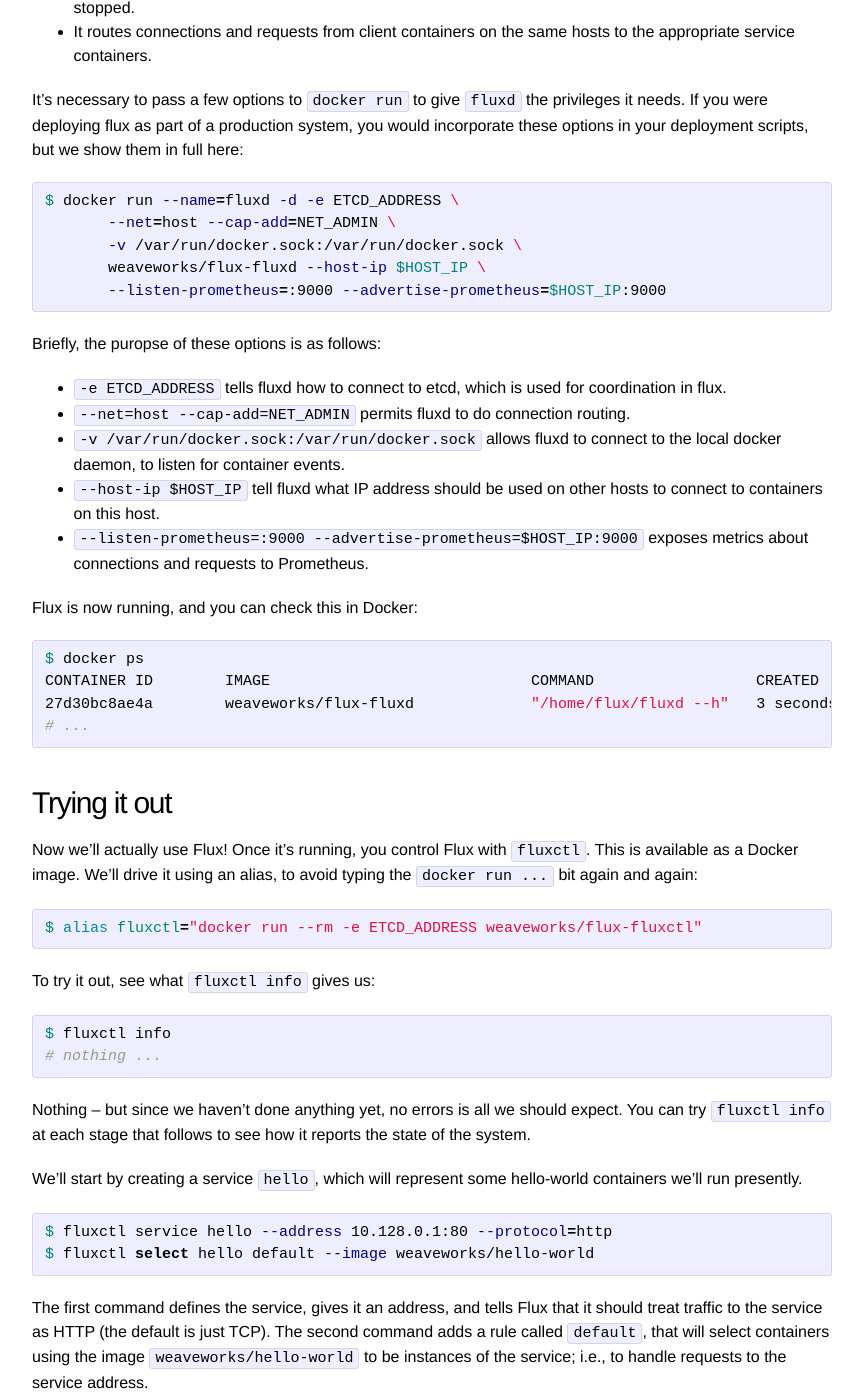
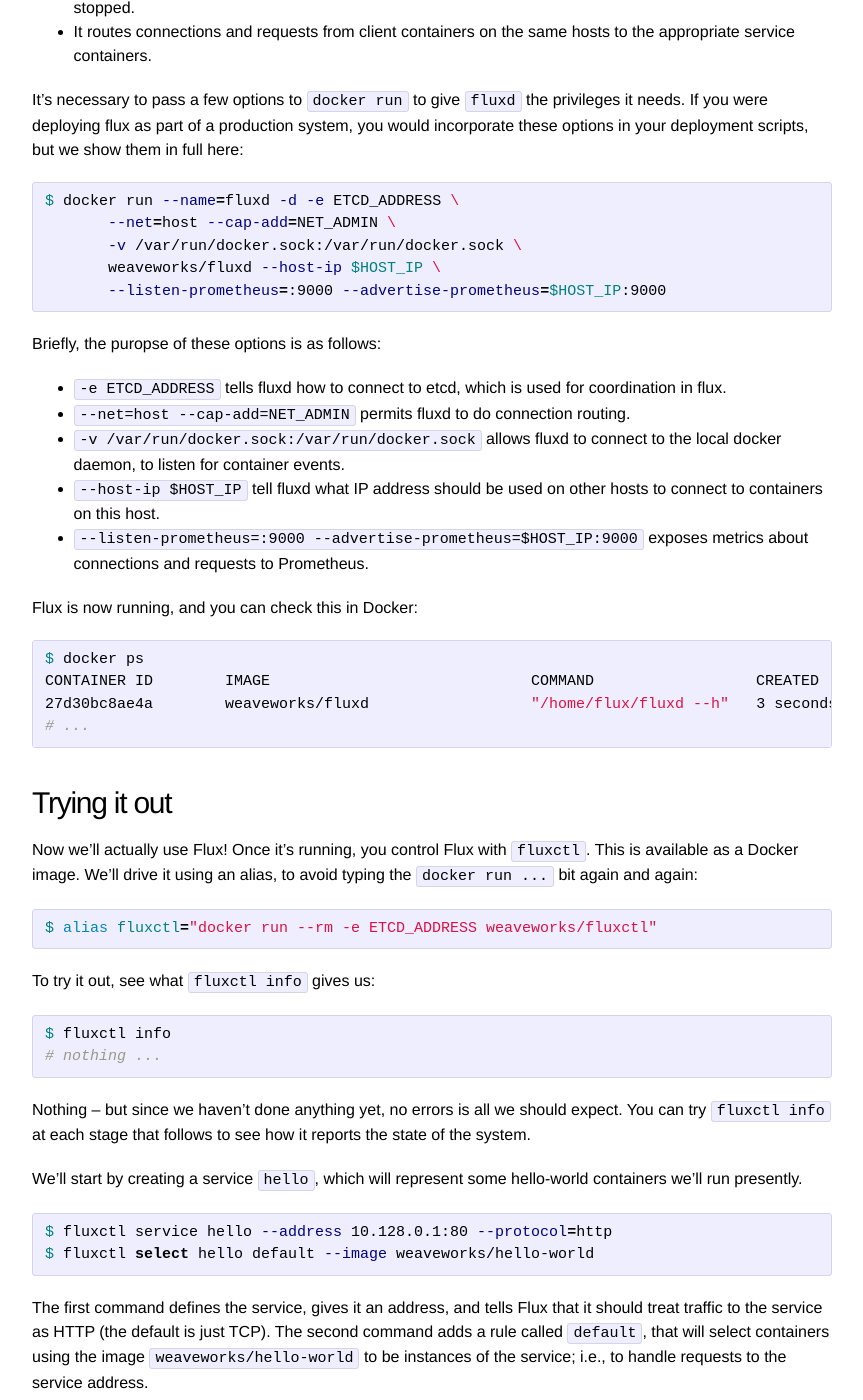
Before and after one commit to weaveworks-experiments/flux-classic, a Jekyll site: the page built from site/getstarted.md, in a window 1280 px wide and 1400 px high, scrolled down 1240 px. Shown: the whole window, without its empty margins (208-1071 px from the left). Built offline with Jekyll 4.4.1, drawn with Linux system fonts in a browser that asks for light colours.

Commit message:
Remove "flux-" from images with flux already in name

````diff
--- a/site/getstarted.md
+++ b/site/getstarted.md
@@ -67,7 +67,7 @@
 $ docker run --name=fluxd -d -e ETCD_ADDRESS \
        --net=host --cap-add=NET_ADMIN \
        -v /var/run/docker.sock:/var/run/docker.sock \
-       weaveworks/flux-fluxd --host-ip $HOST_IP \
+       weaveworks/fluxd --host-ip $HOST_IP \
        --listen-prometheus=:9000 --advertise-prometheus=$HOST_IP:9000
 ```
 
@@ -88,7 +88,7 @@
 ```sh
 $ docker ps
 CONTAINER ID        IMAGE                             COMMAND                  CREATED             STATUS              PORTS                                                         NAMES
-27d30bc8ae4a        weaveworks/flux-fluxd             "/home/flux/fluxd --h"   3 seconds ago      Up 3 seconds                                                                    fluxd
+27d30bc8ae4a        weaveworks/fluxd                  "/home/flux/fluxd --h"   3 seconds ago      Up 3 seconds                                                                    fluxd
 # ...
 ```
 
@@ -99,7 +99,7 @@
 an alias, to avoid typing the `docker run ...` bit again and again:
 
 ```sh
-$ alias fluxctl="docker run --rm -e ETCD_ADDRESS weaveworks/flux-fluxctl"
+$ alias fluxctl="docker run --rm -e ETCD_ADDRESS weaveworks/fluxctl"
 ```
 
 To try it out, see what `fluxctl info` gives us:
````
Also changed, not shown: site/daemon.md (+2 -2 lines), 3 other files.
